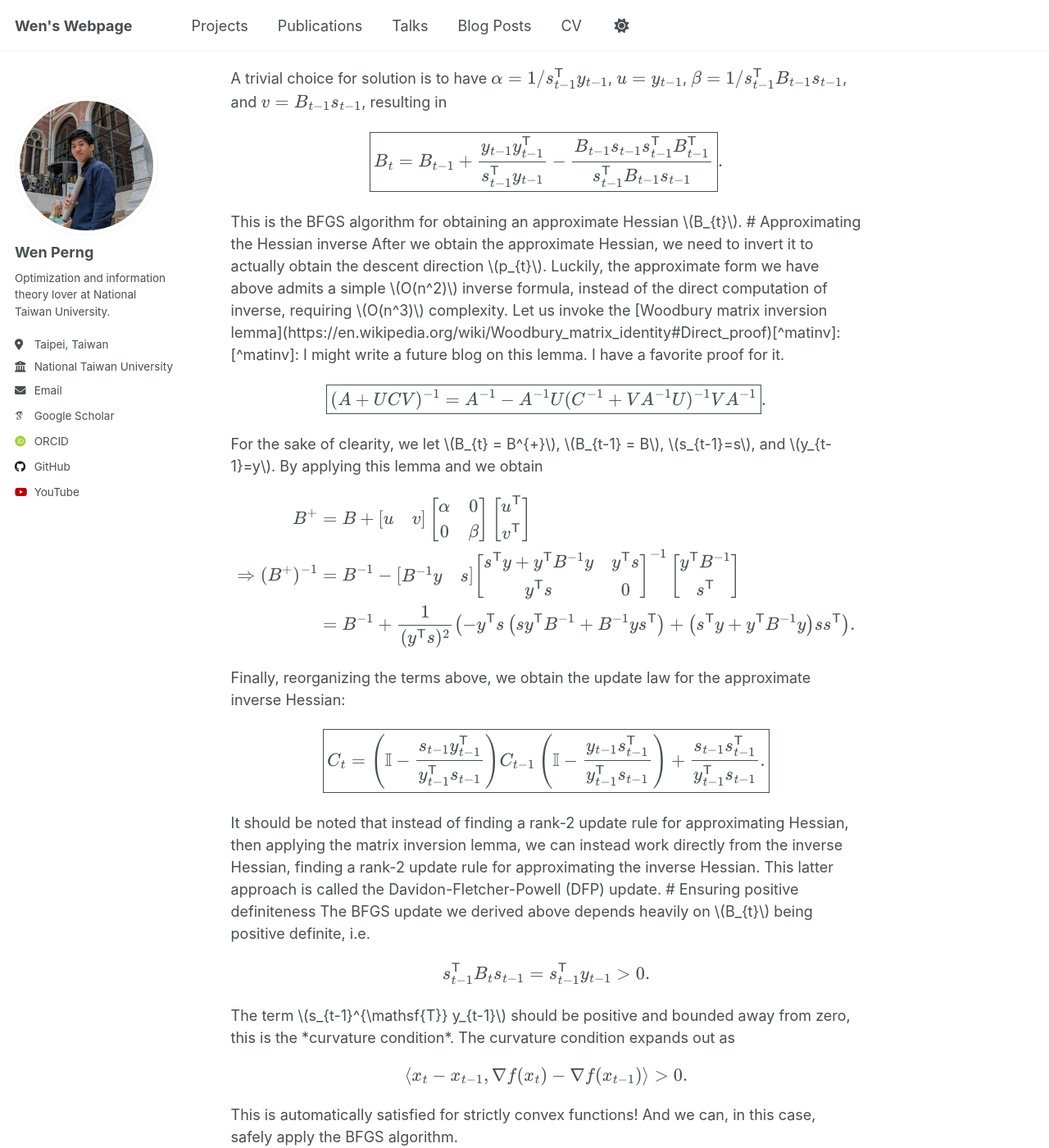
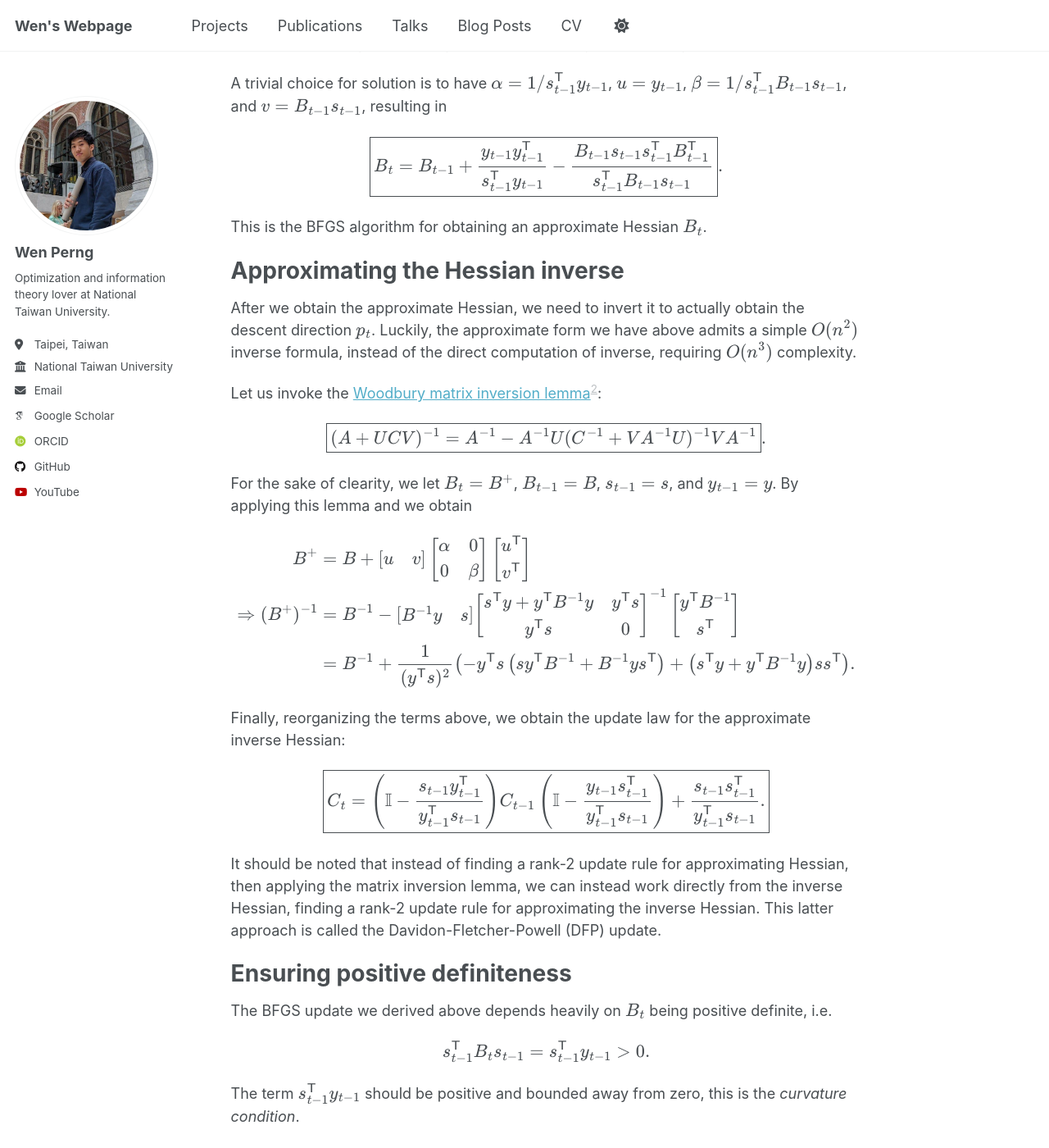
Before and after one commit to WenPerng/WenPerng.github.io, a Jekyll site: the page built from _posts/2025-08-26-blog-post.md, in a window 1280 px wide and 1400 px high, scrolled down 3119 px. Shown: the whole window at 82% size. Built offline with Jekyll 4.4.1, drawn with Linux system fonts in a browser that asks for light colours; some web fonts are replaced; a script that is not in the unit is left out; some of the changed text lies outside the part shown.

Commit message:
fixing blog compilation errors

```diff
--- a/_posts/2025-08-26-blog-post.md
+++ b/_posts/2025-08-26-blog-post.md
@@ -41,8 +41,8 @@
 
 Denote our approximation of \\(H_f(x_{t-1})\\) as \\(B_{t-1}\\), the descent direction \\(-p_{t}\\) will be
 <p>
-$$\boxed
-	B_{t} p_{t} = \nabla f(x_{t}),
+$$\boxed{
+	B_{t} p_{t} = \nabla f(x_{t})},
 $$
 </p>
 and it should satisfy the *secant equation*:
@@ -86,10 +86,11 @@
 </p>
 A trivial choice for solution is to have \\(\alpha = 1/s_{t-1}^{\mathsf{T}} y_{t-1}\\), \\(u = y_{t-1}\\), \\(\beta = 1/s_{t-1}^{\mathsf{T}} B_{t-1} s_{t-1}\\), and \\(v = B_{t-1} s_{t-1}\\), resulting in
 <p>
-
 $$ \boxed{
 B_{t} = B_{t-1} + \frac{y_{t-1} y_{t-1}^{\mathsf{T}}}{s_{t-1}^{\mathsf{T}} y_{t-1}} - \frac{B_{t-1} s_{t-1} s_{t-1}^{\mathsf{T}} B_{t-1}^{\mathsf{T}}}{s_{t-1}^{\mathsf{T}} B_{t-1} s_{t-1}} }.
 $$
+</p>
+
 This is the BFGS algorithm for obtaining an approximate Hessian \\(B_{t}\\).
 
 # Approximating the Hessian inverse
```
